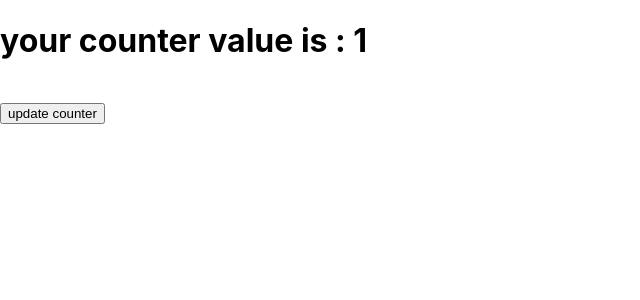
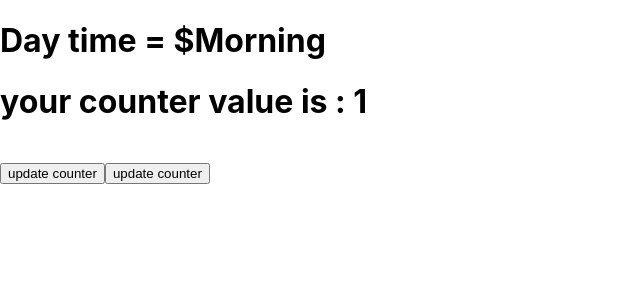
Before and after one commit to ZaidAhmed786/boot, a React (Create React App) app: page / in a window 1280 px wide. Shown: the top 300 px of the page, without its empty margins (0-640 px from the left). Built offline with nearby package versions, Linux system fonts and the light colour scheme.

Commit message:
add new features

```diff
--- a/src/App.css
+++ b/src/App.css
@@ -1,38 +1,13 @@
-.App {
-  text-align: center;
+.box {
+
+ height: 500px;
+
+
 }
 
-.App-logo {
-  height: 40vmin;
-  pointer-events: none;
+dayLight {
+
+background-color: yellow;
+
+
 }
-
-@media (prefers-reduced-motion: no-preference) {
-  .App-logo {
-    animation: App-logo-spin infinite 20s linear;
-  }
-}
-
-.App-header {
-  background-color: #282c34;
-  min-height: 100vh;
-  display: flex;
-  flex-direction: column;
-  align-items: center;
-  justify-content: center;
-  font-size: calc(10px + 2vmin);
-  color: white;
-}
-
-.App-link {
-  color: #61dafb;
-}
-
-@keyframes App-logo-spin {
-  from {
-    transform: rotate(0deg);
-  }
-  to {
-    transform: rotate(360deg);
-  }
-}
--- a/src/App.js
+++ b/src/App.js
@@ -1,14 +1,16 @@
 import React, {useState} from 'react';
 import C from './counter.js';
+import './App.css';
 function App() {
   let [count, setCount] = useState(1);
-
+  let [isMorning , setMorning] = useState(true);
   return (
-    <div>
+    <div className={'box ${isMorning ? "day" : ""}' }>
+      <h1>Day time = ${isMorning ? "Morning" : "Night"}</h1>
   <C counter={count} />
   <br/>
   <button onClick={() => setCount(count + 1)}>update counter</button>
-
+  <button onClick={() => setMorning(!isMorning)}>update counter</button>
     </div>
   );
 }
```
